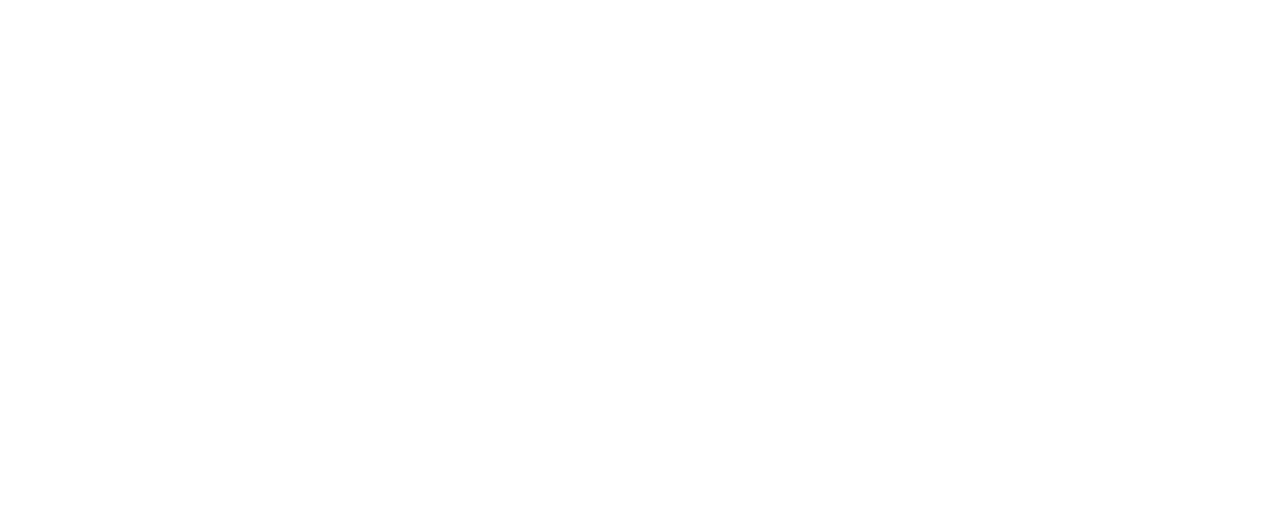
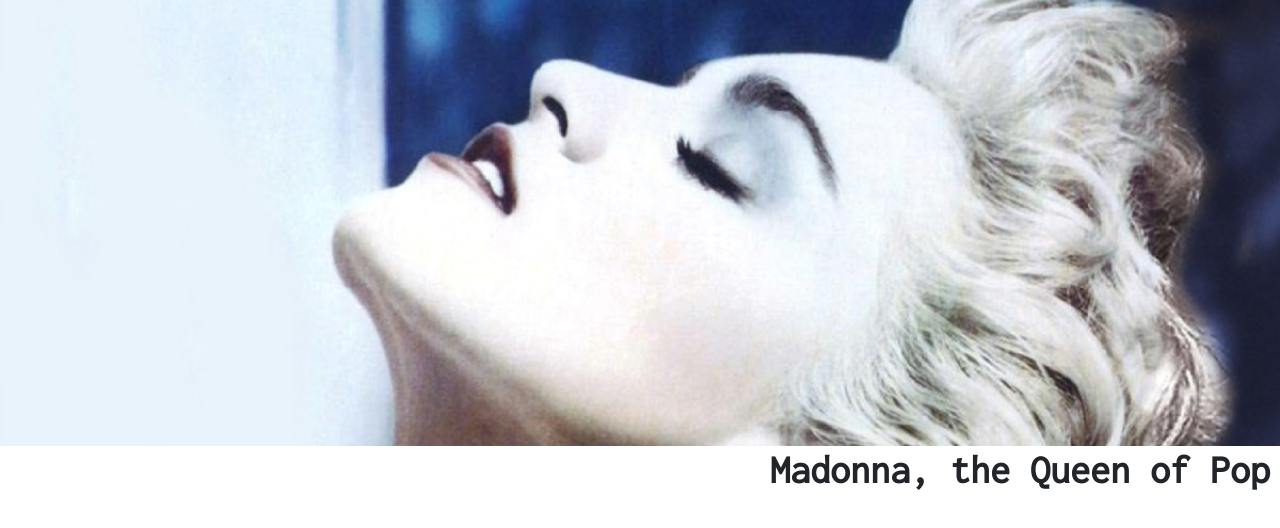
Before and after one commit to priscilla-wettlen/madonna-tribute-page, a plain HTML site: page index.html in a window 1280 px wide. Drawn offline with nearby package versions, Linux system fonts and the light colour scheme.

Commit message:
created header, added git ignore

```diff
--- a/index.html
+++ b/index.html
@@ -4,9 +4,29 @@
     <meta charset="UTF-8">
     <meta http-equiv="X-UA-Compatible" content="IE=edge">
     <meta name="viewport" content="width=device-width, initial-scale=1.0">
-    <title>Document</title>
+    <link href="https://cdn.jsdelivr.net/npm/bootstrap@5.1.3/dist/css/bootstrap.min.css" rel="stylesheet"
+    integrity="sha384-1BmE4kWBq78iYhFldvKuhfTAU6auU8tT94WrHftjDbrCEXSU1oBoqyl2QvZ6jIW3" crossorigin="anonymous">
+    <link rel="preconnect" href="https://fonts.googleapis.com">
+    <link rel="preconnect" href="https://fonts.gstatic.com" crossorigin>
+    <link
+        href="https://fonts.googleapis.com/css2?family=Inconsolata:wght@300;400&family=Playfair+Display+SC:ital@0;1&display=swap"
+        rel="stylesheet">
+    <link rel="stylesheet" href="styles/styles.css" >
+    <title>Madonna, the Queen of Pop</title>
 </head>
 <body>
+    <header>
+        <div class="container-fluid">
+            <img src="/images/madonna_header.png" alt="A header with a picture of the singer Madonna">
+            <h1>Madonna, the Queen of Pop</h1>
+        </div>
+    </header>
+    <main>
 
+    </main>
+    <footer>
+
+    </footer>
+    <script src="main.js"></script>
 </body>
 </html>
--- /dev/null
+++ b/styles/_header.scss
@@ -0,0 +1,19 @@
+@use 'variables';
+
+.container-fluid {
+    margin: 0%;
+    padding: 0%;
+}
+
+img {
+    width: 100%;
+    margin: 0px;
+
+}
+
+h1 {
+    font-family: variables.$heading-font;
+    font-weight: bold;
+    text-align: right;
+    margin-right: 10px;
+}
--- /dev/null
+++ b/styles/_variables.scss
@@ -0,0 +1,5 @@
+/* Fonts */
+$main-font: 'Roboto', sans-serif;
+$heading-font: 'Inconsolata', monospace;
+
+/* Colors */
--- /dev/null
+++ b/styles/styles.scss
@@ -0,0 +1,5 @@
+@use 'variables';
+
+@import 'header';
+@import 'main';
+@import 'footer';
```
Also changed, not shown: images/madonna_header.png (added), styles/_footer.scss (added), styles/_main.scss (added), styles/styles.css (added), 1 other file.
